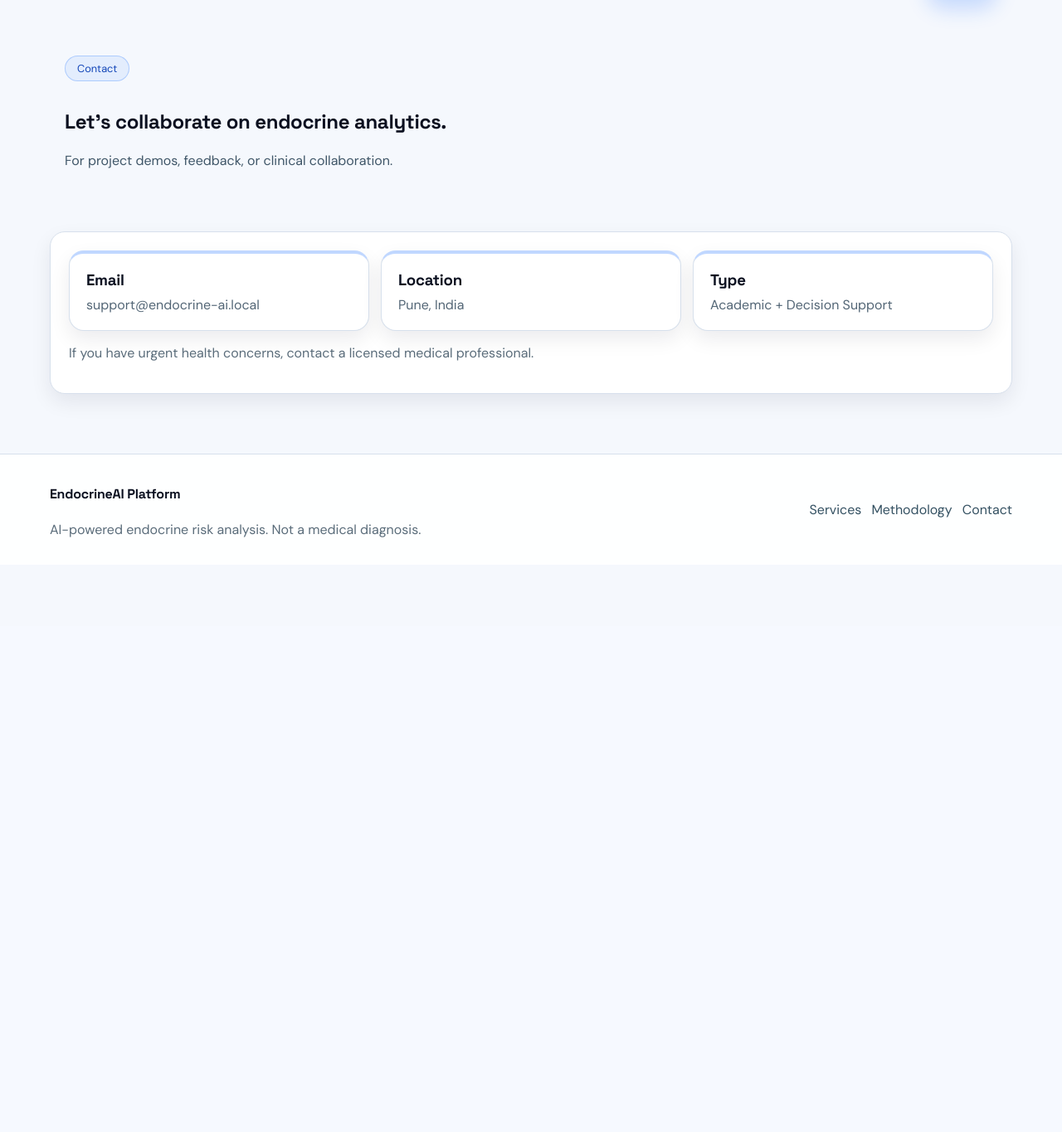
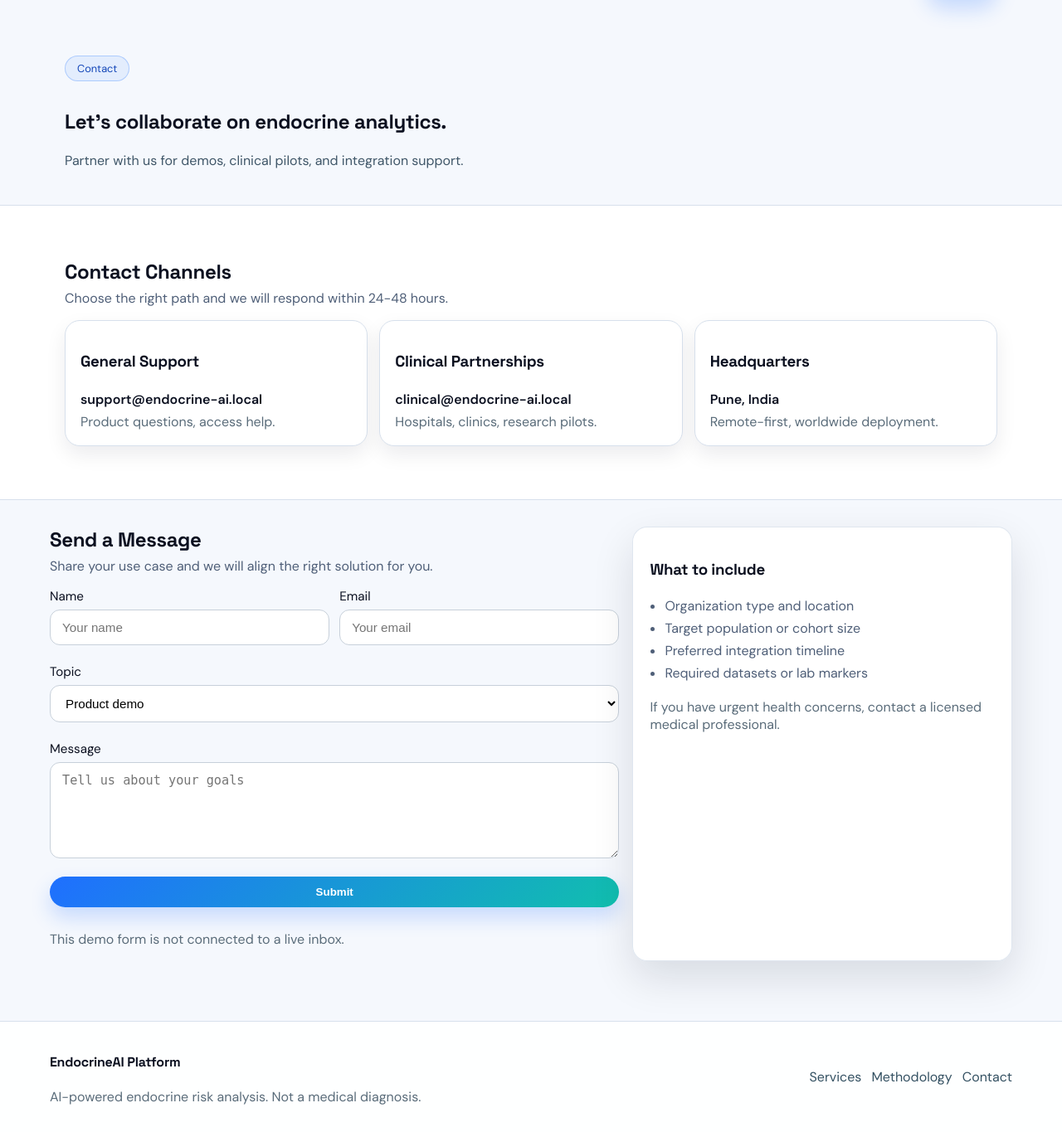
Before and after one commit to endocrineai-hub/endocrine-ai, a Flask app: page /contact in a window 1280 px wide. Shown: the part 45-1410 px from the top of the page at 83% size. Before the commit the page ends 693 px from the top, so only its background shows below. Run offline with Flask 3, Linux system fonts and the light colour scheme.

Commit message:
Redesign contact page layout

```diff
--- a/backend/static/css/styles.css
+++ b/backend/static/css/styles.css
@@ -324,6 +324,26 @@ h1, h2, h3, h4, .logo {
   padding-left: 18px;
   color: #4f5f78;
   line-height: 1.7;
+}
+
+.contact-grid {
+  display: grid;
+  grid-template-columns: repeat(3, 1fr);
+  gap: 14px;
+}
+.contact-card {
+  background: #ffffff;
+  border: 1px solid var(--line);
+  border-radius: 18px;
+  padding: 18px;
+  box-shadow: var(--shadow-soft);
+  display: grid;
+  gap: 6px;
+}
+.contact-card p { margin: 0; font-weight: 600; }
+.contact-form {
+  display: grid;
+  gap: 12px;
 }
 
 .flow-card {
@@ -778,6 +798,7 @@ pre { background: #f5f8fb; border: 1px solid var(--line); padding: 10px; border-
   .stepper { grid-template-columns: 1fr; }
   .step::after { display: none; }
   .layer-grid { grid-template-columns: 1fr; }
+  .contact-grid { grid-template-columns: 1fr; }
   .form-layout { grid-template-columns: 1fr; }
   .chart-grid { grid-template-columns: 1fr; }
   .stats-grid-hero { grid-template-columns: 1fr 1fr; }
--- a/backend/templates/contact.html
+++ b/backend/templates/contact.html
@@ -5,18 +5,72 @@
   <div class="container">
     <p class="pill">Contact</p>
     <h1>Let's collaborate on endocrine analytics.</h1>
-    <p class="lead">For project demos, feedback, or clinical collaboration.</p>
+    <p class="lead">Partner with us for demos, clinical pilots, and integration support.</p>
   </div>
 </section>
 
-<main class="container section">
-  <section class="card">
-    <div class="feature-grid">
-      <article class="feature-card"><h3>Email</h3><p>support@endocrine-ai.local</p></article>
-      <article class="feature-card"><h3>Location</h3><p>Pune, India</p></article>
-      <article class="feature-card"><h3>Type</h3><p>Academic + Decision Support</p></article>
+<main>
+  <section class="section section-alt">
+    <div class="container">
+      <div class="section-head">
+        <h2>Contact Channels</h2>
+        <p>Choose the right path and we will respond within 24-48 hours.</p>
+      </div>
+      <div class="contact-grid">
+        <article class="contact-card">
+          <h3>General Support</h3>
+          <p>support@endocrine-ai.local</p>
+          <span class="muted">Product questions, access help.</span>
+        </article>
+        <article class="contact-card">
+          <h3>Clinical Partnerships</h3>
+          <p>clinical@endocrine-ai.local</p>
+          <span class="muted">Hospitals, clinics, research pilots.</span>
+        </article>
+        <article class="contact-card">
+          <h3>Headquarters</h3>
+          <p>Pune, India</p>
+          <span class="muted">Remote-first, worldwide deployment.</span>
+        </article>
+      </div>
     </div>
-    <p class="muted">If you have urgent health concerns, contact a licensed medical professional.</p>
+  </section>
+
+  <section class="container section split">
+    <div>
+      <div class="section-head">
+        <h2>Send a Message</h2>
+        <p>Share your use case and we will align the right solution for you.</p>
+      </div>
+      <form class="contact-form">
+        <div class="grid">
+          <label>Name <input name="name" placeholder="Your name" /></label>
+          <label>Email <input name="email" type="email" placeholder="Your email" /></label>
+        </div>
+        <label>Topic
+          <select name="topic">
+            <option>Product demo</option>
+            <option>Clinical partnership</option>
+            <option>Integration support</option>
+          </select>
+        </label>
+        <label>Message
+          <textarea name="message" rows="5" placeholder="Tell us about your goals"></textarea>
+        </label>
+        <button class="btn" type="button">Submit</button>
+        <p class="muted">This demo form is not connected to a live inbox.</p>
+      </form>
+    </div>
+    <div class="glass-panel">
+      <h3>What to include</h3>
+      <ul class="check-list">
+        <li>Organization type and location</li>
+        <li>Target population or cohort size</li>
+        <li>Preferred integration timeline</li>
+        <li>Required datasets or lab markers</li>
+      </ul>
+      <p class="muted">If you have urgent health concerns, contact a licensed medical professional.</p>
+    </div>
   </section>
 </main>
 {% endblock %}
```
